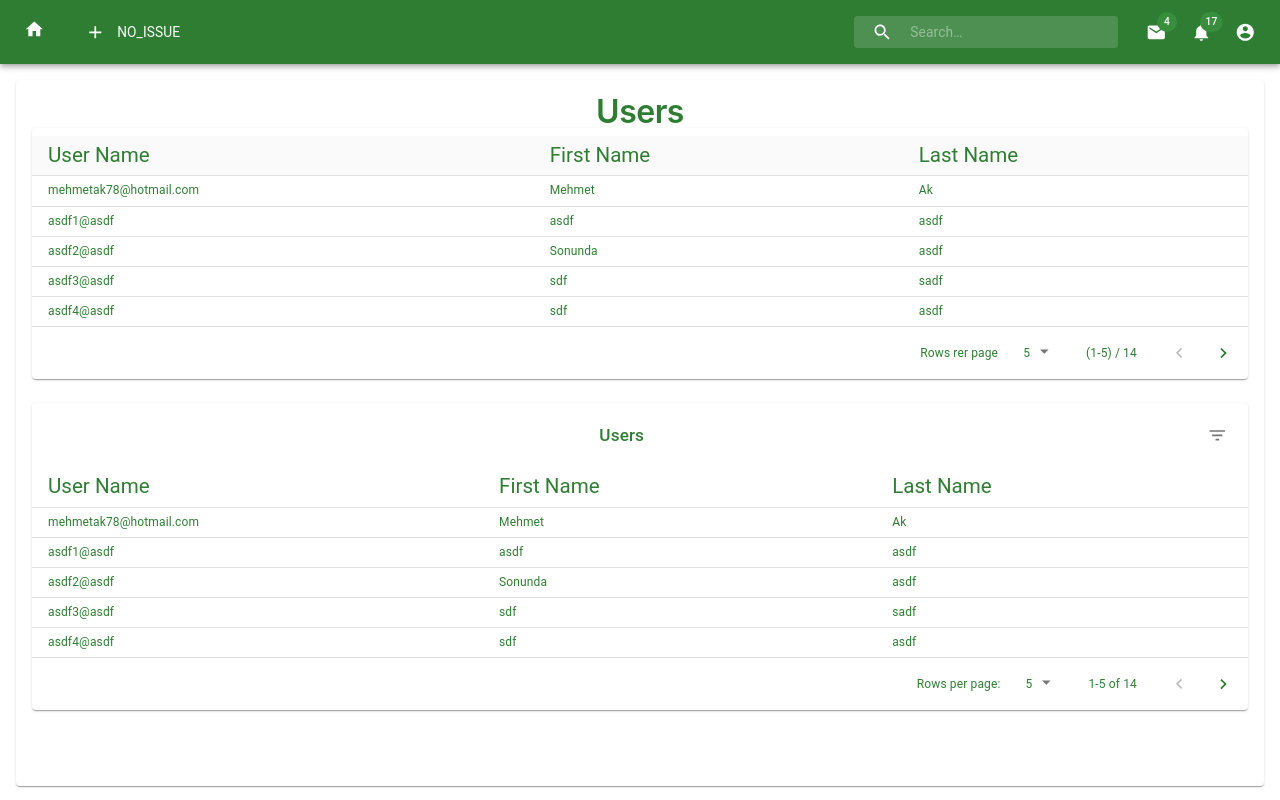
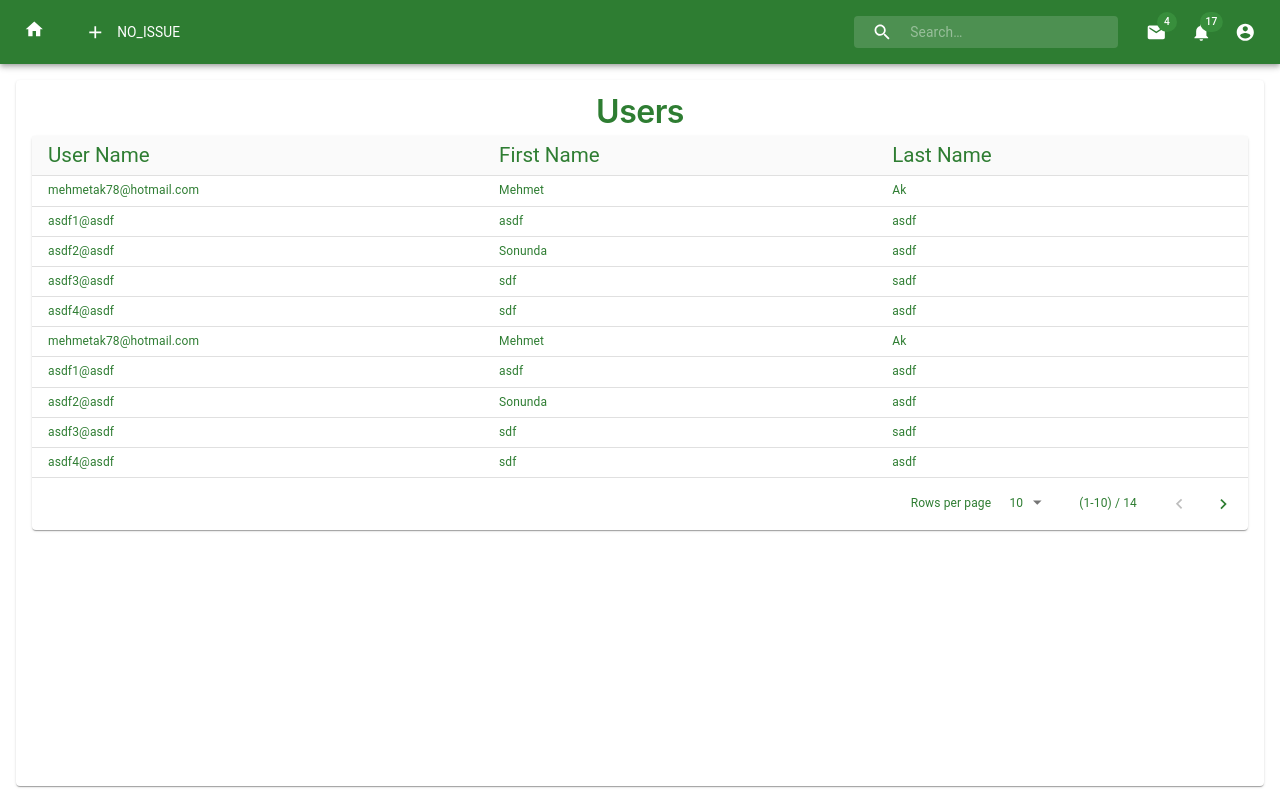
Before and after one commit to mehmetak78/issuemanager_OLD, a React (Create React App) app: page /users in a window 1280 px wide. Built offline with nearby package versions, Linux system fonts and the light colour scheme; data requests are answered from the project's data file.

Commit message:
TableSort

```diff
--- a/src/components/Forms/UsersForm.js
+++ b/src/components/Forms/UsersForm.js
@@ -1,12 +1,13 @@
 import React, { useEffect, useState} from 'react';
 import {getData} from "../../db";
-import TableMAK from "../components/TableMAK";
 import Typography from "@material-ui/core/Typography";
 import CardContent from "@material-ui/core/CardContent";
 import {Card, makeStyles} from "@material-ui/core";
 import CircularIndeterminate from "../components/CircularIndeterminate";
-import TableSortSelectMAK from "../components/TableSortSelectMAK";
+
 import TableSortMAK from "../components/TableSortMAK";
+
+
 
 const useStyles = makeStyles(theme => ({
     card: {
@@ -19,7 +20,6 @@ const UsersForm = props => {
     const classes = useStyles();
     const [users, setUsers] = useState([]);
     const [loading, setLoading] = useState(false);
-
 
     const columns = [
 
@@ -71,8 +71,7 @@ const UsersForm = props => {
                 <Typography variant="h1">
                     Users
                 </Typography>
-                <TableMAK rows={users} columns={columns} dense={true} handleRowClick={handleRowClick}/>
-                <TableSortMAK rows={users} columns={columns} dense={true}  handleRowClick={handleRowClick}/>
+                <TableSortMAK rows={users} columns={columns} dense={true} rowSize={10}  handleRowClick={handleRowClick}/>
                 {loading ? <CircularIndeterminate/> : null }
             </CardContent>
         </Card>
--- a/src/components/components/TableMAK.js
+++ b/src/components/components/TableMAK.js
@@ -10,9 +10,10 @@ import PropTypes from 'prop-types';
 import Typography from "@material-ui/core/Typography";
 import TablePagination from "@material-ui/core/TablePagination";
 
+
 const useStyles = makeStyles(theme => ({
     root: {
-        paddingTop: theme.spacing(1),
+        marginTop: theme.spacing(1),
         width: '100%',
     },
     tableWrapper: {
@@ -24,10 +25,10 @@ const useStyles = makeStyles(theme => ({
 const TableMAK = props => {
     const classes = useStyles();
 
-    const {columns, rows, dense} = props;
+    const {columns, rows, dense, rowSize} = props;
 
     const [page, setPage] = React.useState(0);
-    const [rowsPerPage, setRowsPerPage] = React.useState(5);
+    const [rowsPerPage, setRowsPerPage] = React.useState(rowSize);
 
     const handleChangePage = (event, newPage) => {
         setPage(newPage);
@@ -39,7 +40,6 @@ const TableMAK = props => {
     };
 
     return (
-
         <Paper className={classes.root}>
             <div className={classes.tableWrapper}>
                 <Table stickyHeader aria-label="sticky table" size={dense ? 'small' : 'medium'}>
@@ -72,12 +72,12 @@ const TableMAK = props => {
                 </Table>
             </div>
             <TablePagination
-                rowsPerPageOptions={[5, 10, 15]}
+                rowsPerPageOptions={[5, 10, 25]}
                 component="div"
                 count={rows.length}
                 rowsPerPage={rowsPerPage}
                 page={page}
-                labelRowsPerPage={"Rows rer page"}
+                labelRowsPerPage={"Rows per page"}
                 labelDisplayedRows={
                     ({from, to, count}) => `(${from}-${to === -1 ? count : to}) / ${count}`
                 }
@@ -103,4 +103,8 @@ TableMAK.propTypes = {
     handleRowClick: PropTypes.func.isRequired,
 };
 
+TableMAK.defaultProps = {
+    rowSize: 10
+};
+
 export default TableMAK;
--- a/src/components/components/TableSortMAK.js
+++ b/src/components/components/TableSortMAK.js
@@ -1,6 +1,6 @@
 import React from 'react';
 import PropTypes from 'prop-types';
-import {lighten, makeStyles} from '@material-ui/core/styles';
+import {makeStyles} from '@material-ui/core/styles';
 import Table from '@material-ui/core/Table';
 import TableBody from '@material-ui/core/TableBody';
 import TableCell from '@material-ui/core/TableCell';
@@ -8,71 +8,46 @@ import TableHead from '@material-ui/core/TableHead';
 import TablePagination from '@material-ui/core/TablePagination';
 import TableRow from '@material-ui/core/TableRow';
 import TableSortLabel from '@material-ui/core/TableSortLabel';
-import Toolbar from '@material-ui/core/Toolbar';
 import Typography from '@material-ui/core/Typography';
 import Paper from '@material-ui/core/Paper';
-import IconButton from '@material-ui/core/IconButton';
-import Tooltip from '@material-ui/core/Tooltip';
 
-import FilterListIcon from '@material-ui/icons/FilterList';
+import {stableSort, getSorting} from "../../utils/sort";
 
-
-function desc(a, b, orderBy) {
-    if (b[orderBy] < a[orderBy]) {
-        return -1;
-    }
-    if (b[orderBy] > a[orderBy]) {
-        return 1;
-    }
-    return 0;
-}
-
-function stableSort(array, cmp) {
-    const stabilizedThis = array.map((el, index) => [el, index]);
-    stabilizedThis.sort((a, b) => {
-        const order = cmp(a[0], b[0]);
-        if (order !== 0) return order;
-        return a[1] - b[1];
-    });
-    return stabilizedThis.map(el => el[0]);
-}
-
-function getSorting(order, orderBy) {
-    return order === 'desc' ? (a, b) => desc(a, b, orderBy) : (a, b) => -desc(a, b, orderBy);
-}
-
-let headCells = [];
+const useStyles = makeStyles(theme => ({
+    root: {
+        marginTop: theme.spacing(1),
+        width: '100%',
+    },
+    tableWrapper: {
+        maxHeight: 440,
+        overflow: 'auto',
+    },
+}));
 
 function EnhancedTableHead(props) {
-    const {classes, order, orderBy, onRequestSort} = props;
+    const {order, orderBy, onRequestSort} = props;
     const createSortHandler = property => event => {
         onRequestSort(event, property);
     };
 
+    const {columns} = props;
     return (
         <TableHead>
             <TableRow>
-                {headCells.map((headCell, index) => (
+                {columns.map((column, index) => (
                     <TableCell
                         key={index}
-                        align={headCell.align}
-
-                        sortDirection={orderBy === headCell.name ? order : false}
+                        align={column.align}
+                        sortDirection={orderBy === column.name ? order : false}
                     >
                         <TableSortLabel
-                            active={orderBy === headCell.name}
+                            active={orderBy === column.name}
                             direction={order}
-                            onClick={createSortHandler(headCell.name)}
+                            onClick={createSortHandler(column.name)}
                         >
                             <Typography variant="h5" component="h5">
-                                {headCell.caption}
+                                {column.caption}
                             </Typography>
-
-                            {orderBy === headCell.name ? (
-                                <span className={classes.visuallyHidden}>
-                  {order === 'desc' ? 'sorted descending' : 'sorted ascending'}
-                </span>
-                            ) : null}
                         </TableSortLabel>
                     </TableCell>
                 ))}
@@ -81,99 +56,22 @@ function EnhancedTableHead(props) {
     );
 }
 
-EnhancedTableHead.propTypes = {
-    classes: PropTypes.object.isRequired,
-    onRequestSort: PropTypes.func.isRequired,
-    order: PropTypes.oneOf(['asc', 'desc']).isRequired,
-    orderBy: PropTypes.string.isRequired,
-    rowCount: PropTypes.number.isRequired,
-};
 
-const useToolbarStyles = makeStyles(theme => ({
-    root: {
-        paddingLeft: theme.spacing(2),
-        paddingRight: theme.spacing(1),
-    },
-    highlight:
-        theme.palette.type === 'light'
-            ? {
-                color: theme.palette.secondary.main,
-                backgroundColor: lighten(theme.palette.secondary.light, 0.85),
-            }
-            : {
-                color: theme.palette.text.primary,
-                backgroundColor: theme.palette.secondary.dark,
-            },
-    title: {
-        flex: '1 1 100%',
-    },
-}));
+const TableSortMAK = props => {
+    const classes = useStyles();
 
-const EnhancedTableToolbar = props => {
-    const classes = useToolbarStyles();
+    const {columns, rows, dense, rowSize} = props;
 
-    return (
-        <Toolbar className={classes.root}>
-            <Typography className={classes.title} variant="h6" id="tableTitle">
-                Users
-            </Typography>
-            <Tooltip title="Filter list">
-                <IconButton aria-label="filter list">
-                    <FilterListIcon/>
-                </IconButton>
-            </Tooltip>
-        </Toolbar>
-    );
-};
-
-
-const useStyles = makeStyles(theme => ({
-    root: {
-        width: '100%',
-        marginTop: theme.spacing(3),
-    },
-    paper: {
-        width: '100%',
-        marginBottom: theme.spacing(2),
-    },
-    table: {
-        minWidth: 750,
-    },
-    tableWrapper: {
-        overflowX: 'auto',
-    },
-    visuallyHidden: {
-        border: 0,
-        clip: 'rect(0 0 0 0)',
-        height: 1,
-        margin: -1,
-        overflow: 'hidden',
-        padding: 0,
-        position: 'absolute',
-        top: 20,
-        width: 1,
-    },
-}));
-
-export default function TableSortMAK(props) {
-    const classes = useStyles();
     const [order, setOrder] = React.useState('asc');
     const [orderBy, setOrderBy] = React.useState('id');
     const [page, setPage] = React.useState(0);
-
-    const [rowsPerPage, setRowsPerPage] = React.useState(5);
+    const [rowsPerPage, setRowsPerPage] = React.useState(rowSize);
 
     const handleRequestSort = (event, property) => {
         const isDesc = orderBy === property && order === 'desc';
         setOrder(isDesc ? 'asc' : 'desc');
         setOrderBy(property);
     };
-
-
-    headCells = props.columns;
-    const rows = props.rows;
-    const dense = props.dense;
-
 
     const handleChangePage = (event, newPage) => {
         setPage(newPage);
@@ -184,15 +82,10 @@ export default function TableSortMAK(props) {
         setPage(0);
     };
 
-    const emptyRows = rowsPerPage - Math.min(rowsPerPage, rows.length - page * rowsPerPage);
-
     return (
-        <div className={classes.root}>
-            <Paper className={classes.paper}>
-                <EnhancedTableToolbar/>
+        <Paper className={classes.root}>
             <div className={classes.tableWrapper}>
-                    <Table
-                        className={classes.table}
+                <Table stickyHeader
                        aria-labelledby="tableTitle"
                        size={dense ? 'small' : 'medium'}
                        aria-label="enhanced table"
@@ -201,6 +94,7 @@ export default function TableSortMAK(props) {
                         classes={classes}
                         order={order}
                         orderBy={orderBy}
+                        columns={columns}
                         onRequestSort={handleRequestSort}
                         rowCount={rows.length}
                     />
@@ -211,24 +105,16 @@ export default function TableSortMAK(props) {
                                 return (
                                     <TableRow hover role="checkbox" tabIndex={-1} key={row.id}
                                               onClick={(e) => props.handleRowClick(e, row)}>
-
-                                            {headCells.map((headCell, index) => {
+                                        {columns.map((column, index) => {
                                             return (
-                                                    <TableCell key={index} align={headCell.align}>
-                                                        {row[headCell.name]}
+                                                <TableCell key={index} align={column.align}>
+                                                    {row[column.name]}
                                                 </TableCell>
                                             );
                                         })}
-
-
                                     </TableRow>
                                 );
                             })}
-                            {emptyRows > 0 && (
-                                <TableRow style={{height: (dense ? 33 : 53) * emptyRows}}>
-                                    <TableCell colSpan={6}/>
-                                </TableRow>
-                            )}
                     </TableBody>
                 </Table>
             </div>
@@ -238,6 +124,10 @@ export default function TableSortMAK(props) {
                 count={rows.length}
                 rowsPerPage={rowsPerPage}
                 page={page}
+                labelRowsPerPage={"Rows per page"}
+                labelDisplayedRows={
+                    ({from, to, count}) => `(${from}-${to === -1 ? count : to}) / ${count}`
+                }
                 backIconButtonProps={{
                     'aria-label': 'previous page',
                 }}
@@ -248,7 +138,18 @@ export default function TableSortMAK(props) {
                 onChangeRowsPerPage={handleChangeRowsPerPage}
             />
         </Paper>
+    );
+};
 
-        </div>
-    );
-}
+TableSortMAK.propTypes = {
+    columns: PropTypes.array.isRequired,
+    rows: PropTypes.array.isRequired,
+    dense: PropTypes.bool.isRequired,
+    handleRowClick: PropTypes.func.isRequired,
+};
+
+TableSortMAK.defaultProps = {
+    rowSize: 10
+};
+
+export default TableSortMAK;
--- a/src/components/components/TableSortSelectMAK.js
+++ b/src/components/components/TableSortSelectMAK.js
@@ -20,29 +20,7 @@ import DeleteIcon from '@material-ui/icons/Delete';
 import FilterListIcon from '@material-ui/icons/FilterList';
 
 
-function desc(a, b, orderBy) {
-    if (b[orderBy] < a[orderBy]) {
-        return -1;
-    }
-    if (b[orderBy] > a[orderBy]) {
-        return 1;
-    }
-    return 0;
-}
-
-function stableSort(array, cmp) {
-    const stabilizedThis = array.map((el, index) => [el, index]);
-    stabilizedThis.sort((a, b) => {
-        const order = cmp(a[0], b[0]);
-        if (order !== 0) return order;
-        return a[1] - b[1];
-    });
-    return stabilizedThis.map(el => el[0]);
-}
-
-function getSorting(order, orderBy) {
-    return order === 'desc' ? (a, b) => desc(a, b, orderBy) : (a, b) => -desc(a, b, orderBy);
-}
+import {stableSort, getSorting} from "../../utils/sort";
 
 let headCells = [];
 
--- /dev/null
+++ b/src/utils/sort.js
@@ -0,0 +1,24 @@
+
+export function desc(a, b, orderBy) {
+    if (b[orderBy] < a[orderBy]) {
+        return -1;
+    }
+    if (b[orderBy] > a[orderBy]) {
+        return 1;
+    }
+    return 0;
+}
+
+export function stableSort(array, cmp) {
+    const stabilizedThis = array.map((el, index) => [el, index]);
+    stabilizedThis.sort((a, b) => {
+        const order = cmp(a[0], b[0]);
+        if (order !== 0) return order;
+        return a[1] - b[1];
+    });
+    return stabilizedThis.map(el => el[0]);
+}
+
+export function getSorting(order, orderBy) {
+    return order === 'desc' ? (a, b) => desc(a, b, orderBy) : (a, b) => -desc(a, b, orderBy);
+}
```
Lines whose indentation alone changed are shown as unchanged.
